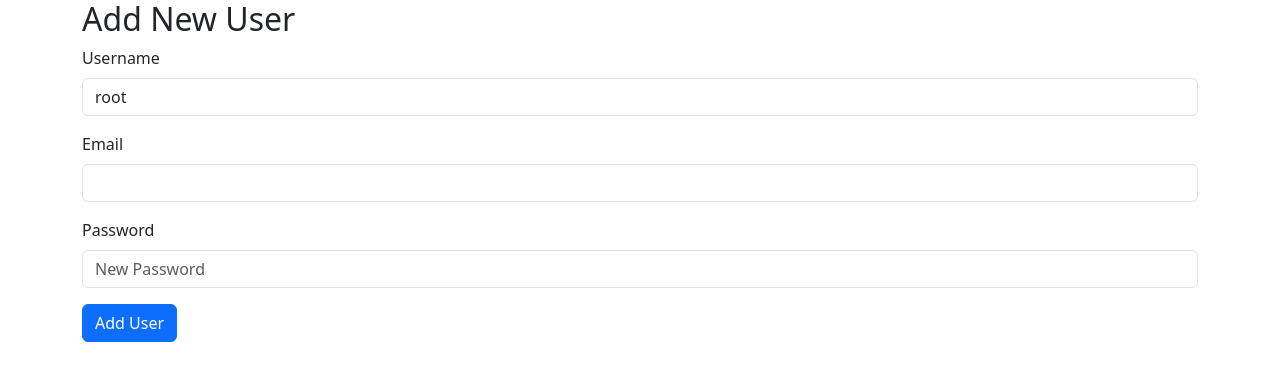
After one commit to janamaklad/Management-Inventory, a PHP site: page /adduser.php in a window 1280 px wide. The commit adds this page. Shown: the top 381 px of the page. Run offline with PHP 8.4, Linux system fonts and the light colour scheme; tables that the repository leaves empty hold one stand-in row (values such as "Sample post").

Commit message:
crud application to user    bahig and ahmed

```diff
--- /dev/null
+++ b/Admin/adduser.php
@@ -0,0 +1,109 @@
+<?php
+
+$servername = "localhost";
+$username = "root";
+$password = "";
+$dbname = "newmanagment";
+
+$conn = new mysqli($servername, $username, $password, $dbname);
+
+if ($conn->connect_error) {
+    die("Connection failed: " . $conn->connect_error);
+}
+
+// Function to check password strength
+function validatePassword($password) {
+    return preg_match("/^(?=.*[A-Z])(?=.*[a-z])(?=.*\d)(?=.*[\W_]).{6,}$/", $password);
+}
+
+// Initialize error messages
+$error_message = "";
+$username_error = "";
+$email_error = "";
+$password_error = "";
+
+if ($_SERVER['REQUEST_METHOD'] === 'POST') {
+    $username = $_POST['username'];
+    $email = $_POST['email'];
+    $password = $_POST['password'];
+
+    // Validate password strength
+    if (!validatePassword($password)) {
+        $password_error = "Password must contain at least one uppercase letter, one lowercase letter, one number, one special character, and be at least 6 characters long.";
+    } else {
+        // Check if the email already exists
+        $sql = "SELECT * FROM users WHERE email = ?";
+        $stmt = $conn->prepare($sql);
+        $stmt->bind_param("s", $email);
+        $stmt->execute();
+        $result = $stmt->get_result();
+
+        if ($result->num_rows > 0) {
+            $email_error = "This email is already registered!";
+        } else {
+            // Hash the password before saving
+            $hashed_password = password_hash($password, PASSWORD_DEFAULT);
+
+            // Insert the new user
+            $sql = "INSERT INTO users (name, email, password) VALUES (?, ?, ?)";
+            $stmt = $conn->prepare($sql);
+            $stmt->bind_param("sss", $username, $email, $hashed_password);
+
+            if ($stmt->execute()) {
+                // Redirect to the user management page after adding the user
+                header("Location: ../Admin/Admin.php");
+                exit();
+            } else {
+                $error_message = "Error adding user!";
+            }
+        }
+    }
+}
+
+// Fetch all users from the database
+$sql = "SELECT id, name, email FROM users"; // You don't need to fetch passwords here
+$result = $conn->query($sql);
+?>
+
+<!DOCTYPE html>
+<html lang="en">
+<head>
+    <meta charset="UTF-8">
+    <meta name="viewport" content="width=device-width, initial-scale=1.0">
+    <title>Add User</title>
+    <link href="https://cdn.jsdelivr.net/npm/bootstrap@5.3.0/dist/css/bootstrap.min.css" rel="stylesheet">
+</head>
+<body>
+    <div class="container">
+        <h2>Add New User</h2>
+        <form method="post" >
+            <div class="mb-3">
+                <label for="username" class="form-label">Username</label>
+                <input type="text" class="form-control" name="username" value="<?php echo isset($username) ? htmlspecialchars($username) : ''; ?>" required>
+                <?php if ($username_error): ?>
+                    <div class="text-danger"><?php echo $username_error; ?></div>
+                <?php endif; ?>
+            </div>
+            <div class="mb-3">
+                <label for="email" class="form-label">Email</label>
+                <input type="email" class="form-control" name="email" value="<?php echo isset($email) ? htmlspecialchars($email) : ''; ?>" required>
+                <?php if ($email_error): ?>
+                    <div class="text-danger"><?php echo $email_error; ?></div>
+                <?php endif; ?>
+            </div>
+            <div class="mb-3">
+                <label for="password" class="form-label">Password</label>
+                <input type="password" class="form-control" name="password" placeholder="New Password" required>
+                <?php if ($password_error): ?>
+                    <div class="text-danger"><?php echo $password_error; ?></div>
+                <?php endif; ?>
+            </div>
+            <button type="submit" class="btn btn-primary">Add User</button>
+            <?php if ($error_message): ?>
+                <div class="text-danger"><?php echo $error_message; ?></div>
+            <?php endif; ?>
+        </form>
+    </div>
+    <script src="https://cdn.jsdelivr.net/npm/bootstrap@5.3.0/dist/js/bootstrap.bundle.min.js"></script>
+</body>
+</html>
--- a/db.php
+++ b/db.php
@@ -2,7 +2,7 @@
 $servername = "localhost";  // Make sure it's 'localhost' if you're using XAMPP
 $username = "root";         // Default XAMPP MySQL user is 'root'
 $password = "";             // No password for 'root' by default in XAMPP
-$dbname = "project";        // Ensure the database 'project' exists in your MySQL
+$dbname = "newmanagment";        // Ensure the database 'project' exists in your MySQL
 
 // Create connection
 $conn = new mysqli($servername, $username, $password, $dbname);
--- a/signandlogin/signup.css
+++ b/signandlogin/signup.css
@@ -7,13 +7,13 @@
 
 body {
     font-family: Arial, sans-serif;
-    background-color: #004b93; /* The blue background color */
+    background-color: #004b93;
     color: #fff;
     display: flex;
     justify-content: center;
     align-items: center;
     height: 100vh;
-    background-image: url('../path-to-image.png'); /* Use your background image */
+    background-image: url('../photos/images.jpg'); /* Use your background image */
     background-size: cover;
     background-position: center;
 }
--- a/signandlogin/signup.php
+++ b/signandlogin/signup.php
@@ -4,7 +4,7 @@ session_start();
 $servername = "localhost";
 $username = "root";
 $password = "";
-$dbname = "management-inventory1";
+$dbname = "newmanagment";
 
 $conn = new mysqli($servername, $username, $password, $dbname);
 
@@ -89,7 +89,7 @@ if ($_SERVER["REQUEST_METHOD"] == "POST") {
             if ($stmt->execute()) {
                 session_unset(); // Clear session data
                 session_destroy(); // Destroy the session
-                header("location: ../user/user.html");
+                header("location: ../user/products.php");
                 exit();
             }
             $stmt->close();
```
Also changed, not shown: Admin/Admin.css (+12 -0 lines), Admin/Admin.php (+58 -34 lines), Admin/deleteuser.php (added, +27 -0 lines), Admin/edit.css (added, +12 -0 lines), Admin/edituser.php (added, +78 -0 lines).
